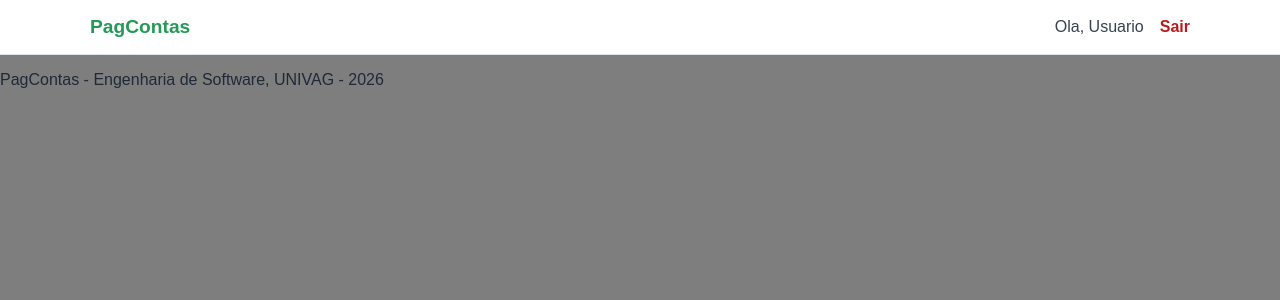
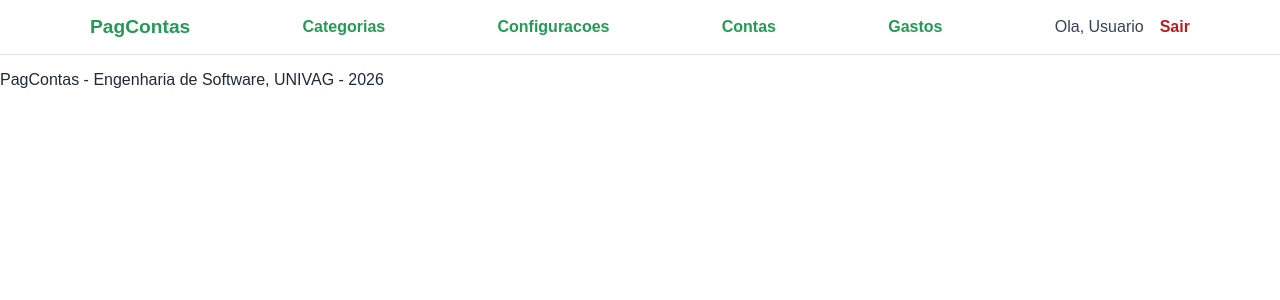
Before and after one commit to Schnitzel-Semmel/PagContas, a PHP site: page /projeto/pages/dashboard.php in a window 1280 px wide. Shown: the top 300 px of the page. Run offline with PHP 8.4, Linux system fonts and the light colour scheme.

Commit message:
Add botao temporarios no header

```diff
--- a/projeto/css/global.css
+++ b/projeto/css/global.css
@@ -1,5 +1,5 @@
 :root {
-    --bg-color: #7e7e7e;
+    --bg-color: #ffffff;
     --card-color: #ffffff;
     --primary-color: #239a55;
     --primary-hover: #1d7f46;
--- a/projeto/includes/header.php
+++ b/projeto/includes/header.php
@@ -27,6 +27,22 @@ $nomeUsuario = $_SESSION['nome_usuario'] ?? 'Usuario';
                 <strong style="font-size:1.2rem;color:#239a55;">PagContas</strong>
             </div>
 
+            <div>
+                <a href="../pages/categorias.php" style="color:#239a55;text-decoration:none;font-weight:600;">Categorias</a>
+            </div>
+
+            <div>
+                <a href="../pages/configuracoes.php" style="color:#239a55;text-decoration:none;font-weight:600;">Configuracoes</a>
+            </div>
+
+            <div>
+                <a href="../pages/contas.php" style="color:#239a55;text-decoration:none;font-weight:600;">Contas</a>
+            </div>
+
+            <div>
+                <a href="../pages/gastos.php" style="color:#239a55;text-decoration:none;font-weight:600;">Gastos</a>
+            </div>
+
             <div style="display:flex;align-items:center;gap:16px;">
                 <span style="color:#374151;">Ola, <?= htmlspecialchars($nomeUsuario, ENT_QUOTES, 'UTF-8'); ?></span>
                 <a href="../actions/logout_action.php" style="color:#b91c1c;text-decoration:none;font-weight:600;">Sair</a>
```
